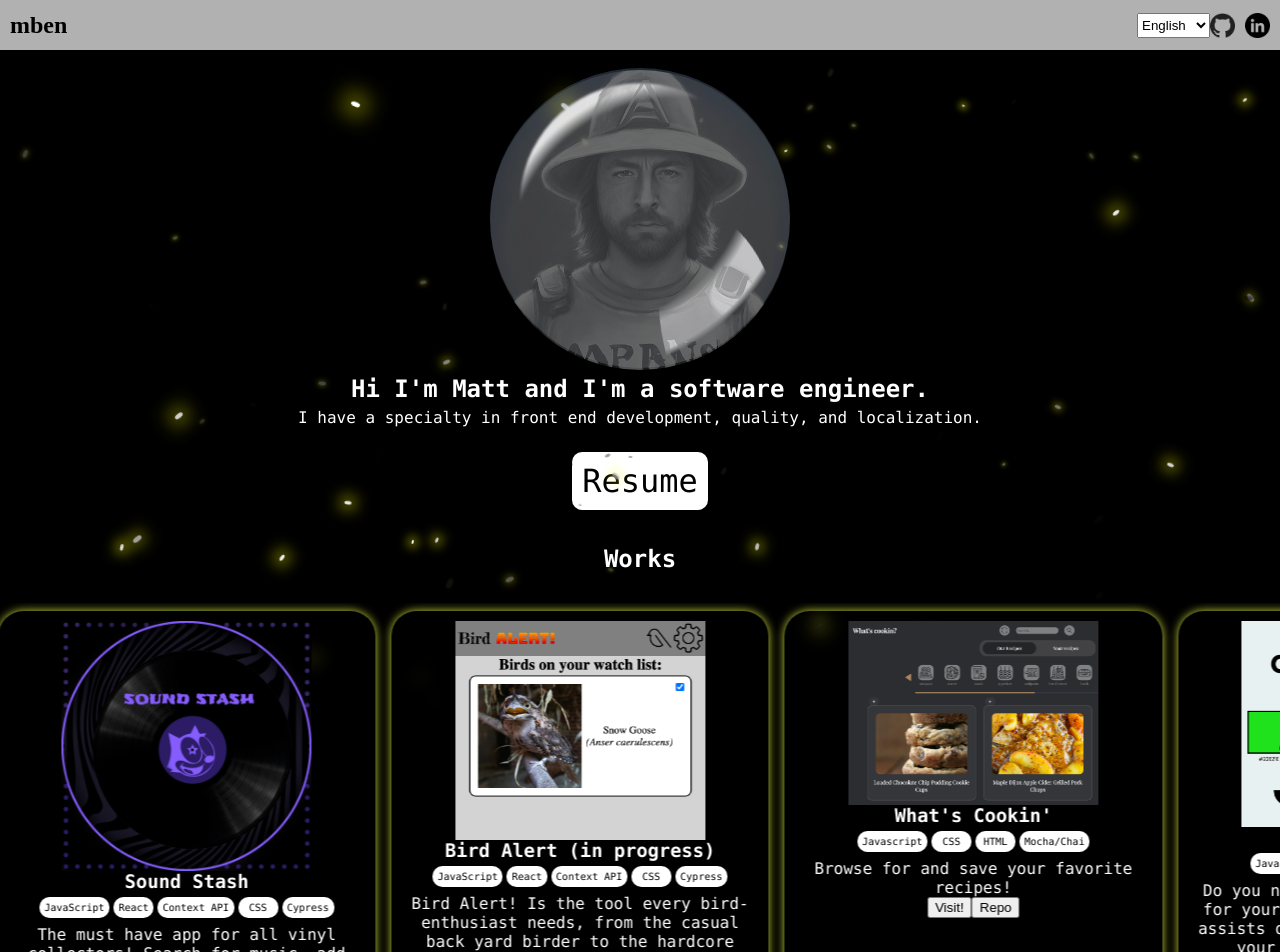
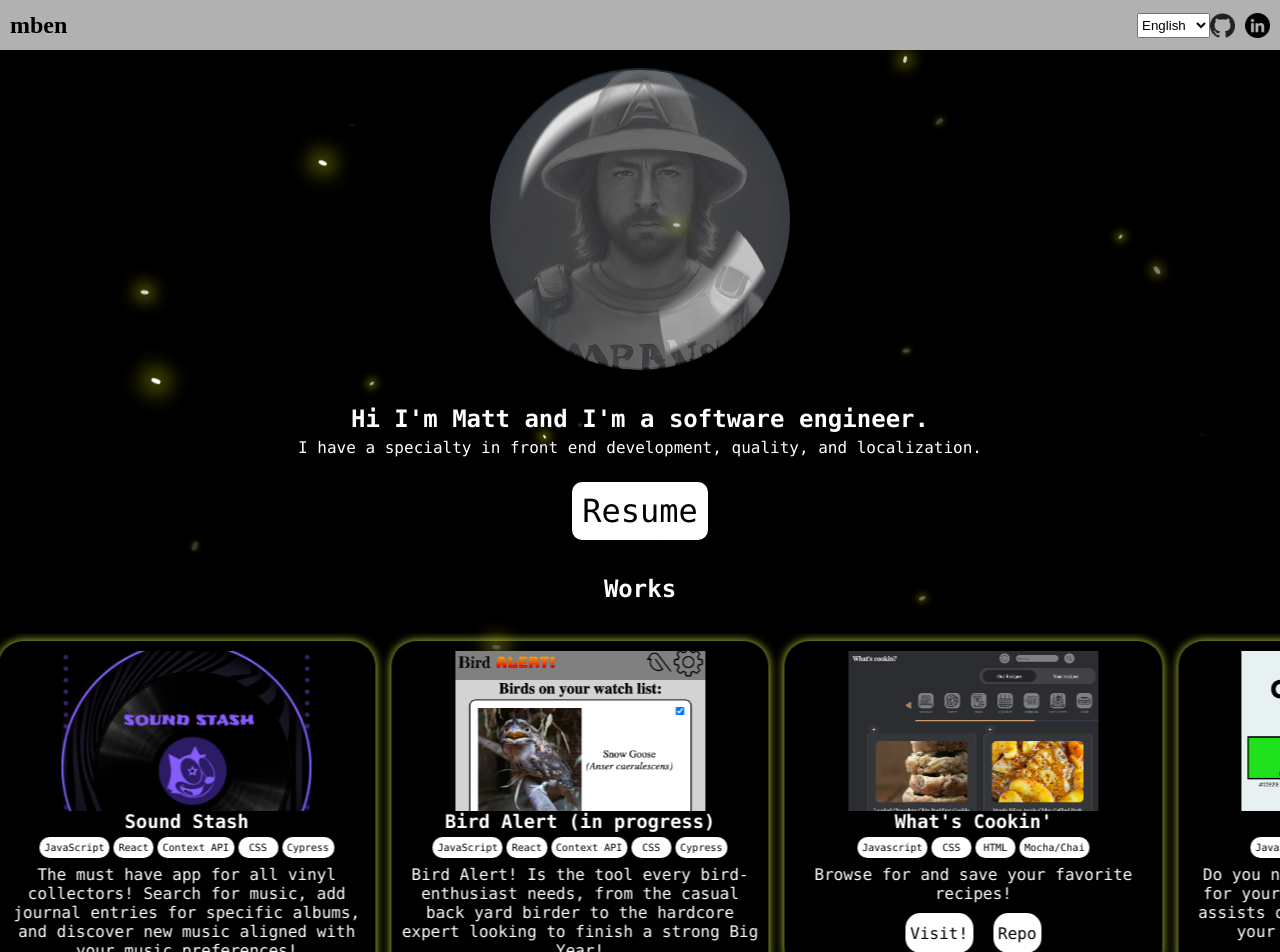
Before and after one commit to mbenfowler/portfolio, a React (Create React App) app: page / in a window 1280 px wide. Shown: the top 952 px of the page. Built offline with nearby package versions, Linux system fonts and the light colour scheme; a web font is replaced by a local one.

Commit message:
Add more styling

```diff
--- a/src/components/AboutMe/AboutMe.scss
+++ b/src/components/AboutMe/AboutMe.scss
@@ -11,7 +11,7 @@
     color: white;
 }
 
-$quantity: 250;
+$quantity: 100;
 
 .firefly {
   position: fixed;
@@ -110,6 +110,7 @@ $quantity: 250;
     width: 300px;
     height: 300px;
     display: inline-block;
+    margin-bottom: 30px;
 }
 
 .about-me img {
@@ -209,6 +210,11 @@ $quantity: 250;
     padding: 10px;
     border-radius: 10px;
     margin-top: 20px;
+    &:hover {
+        cursor: pointer;
+        transform: scale(1.1);
+        transition: all .2s ease-in-out;
+    }
 }
 
 @media screen and (max-width: 610px) {
--- a/src/components/AboutMe/AboutMe.tsx
+++ b/src/components/AboutMe/AboutMe.tsx
@@ -7,7 +7,7 @@ const AboutMe = () => {
     const { state } = useLocale()
     const { strings } = state
 
-    const FIREFLY_COUNT = 250
+    const FIREFLY_COUNT = 100
     let fireflies = []
     for (let i = 0; i < FIREFLY_COUNT; i++) {
         fireflies.push(<div className='firefly' key={nanoid()}></div>)
--- a/src/components/Card/Card.scss
+++ b/src/components/Card/Card.scss
@@ -1,5 +1,5 @@
 .card {
-    height: 500px;
+    height: fit-content;
     max-width: 500px;
     display: flex;
     flex-direction: column;
@@ -14,6 +14,9 @@
 
 .card img {
     width: 70%;
+    height: 10em;
+    object-fit: cover;
+    object-position: 10% 10%;
 }
 
 .tags {
@@ -26,3 +29,20 @@
 .project-buttons {
     display: flex;
 }
+
+.project-buttons div {
+    margin: 10px;
+    padding: 5px;
+    background-color: white;
+    color: black;
+    border-radius: 15px;
+    height: 30px;
+    display: flex;
+    align-items: center;
+    justify-content: center;
+    &:hover {
+        cursor: pointer;
+        transform: scale(1.1);
+        transition: all .2s ease-in-out;
+    }
+}
--- a/src/components/Card/Card.tsx
+++ b/src/components/Card/Card.tsx
@@ -39,8 +39,8 @@ const Card = ({ project }: {project: ProjectProps} ) => {
                 <div className='tags'>{tags}</div>
                 <p>{description}</p>
                 <div className='project-buttons'>
-                    <button id='visit' onClick={handleClick}>{strings.visit}</button>
-                    <button id='repo' onClick={handleClick}>{strings.repo}</button>
+                    <div id='visit' onClick={handleClick}>{strings.visit}</div>
+                    <div id='repo' onClick={handleClick}>{strings.repo}</div>
                 </div>
             </div>
         // </Link>
--- a/src/components/Works/Works.tsx
+++ b/src/components/Works/Works.tsx
@@ -14,7 +14,8 @@ const Works = () => {
         0: { items: 1 },
         568: { items: 2 },
         1024: { items: 3 },
-        2000: { items: 4 }
+        2000: { items: 4 },
+        2500: { items: 5 }
     };
 
     const works = WORKS_DATA.map(project => {
```
